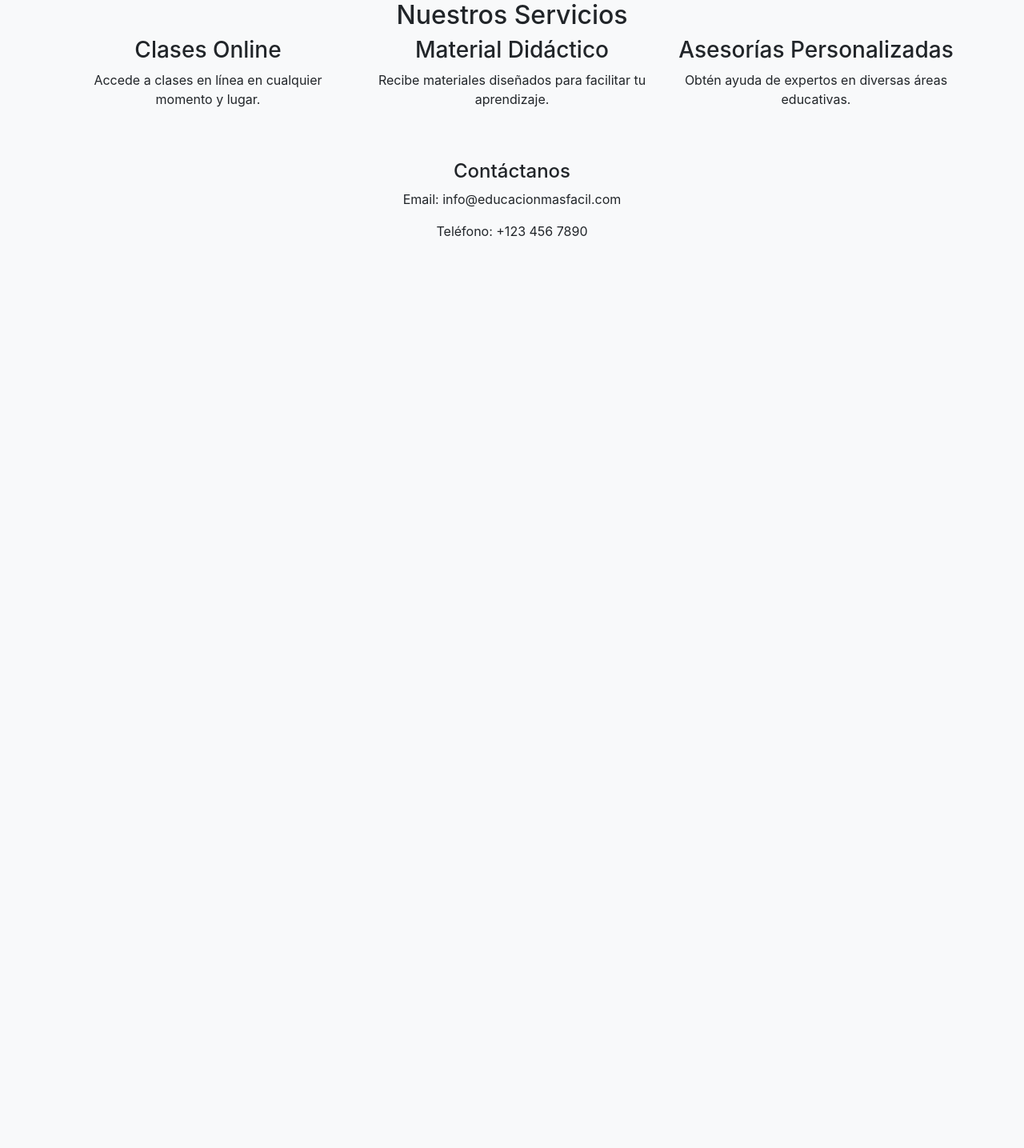
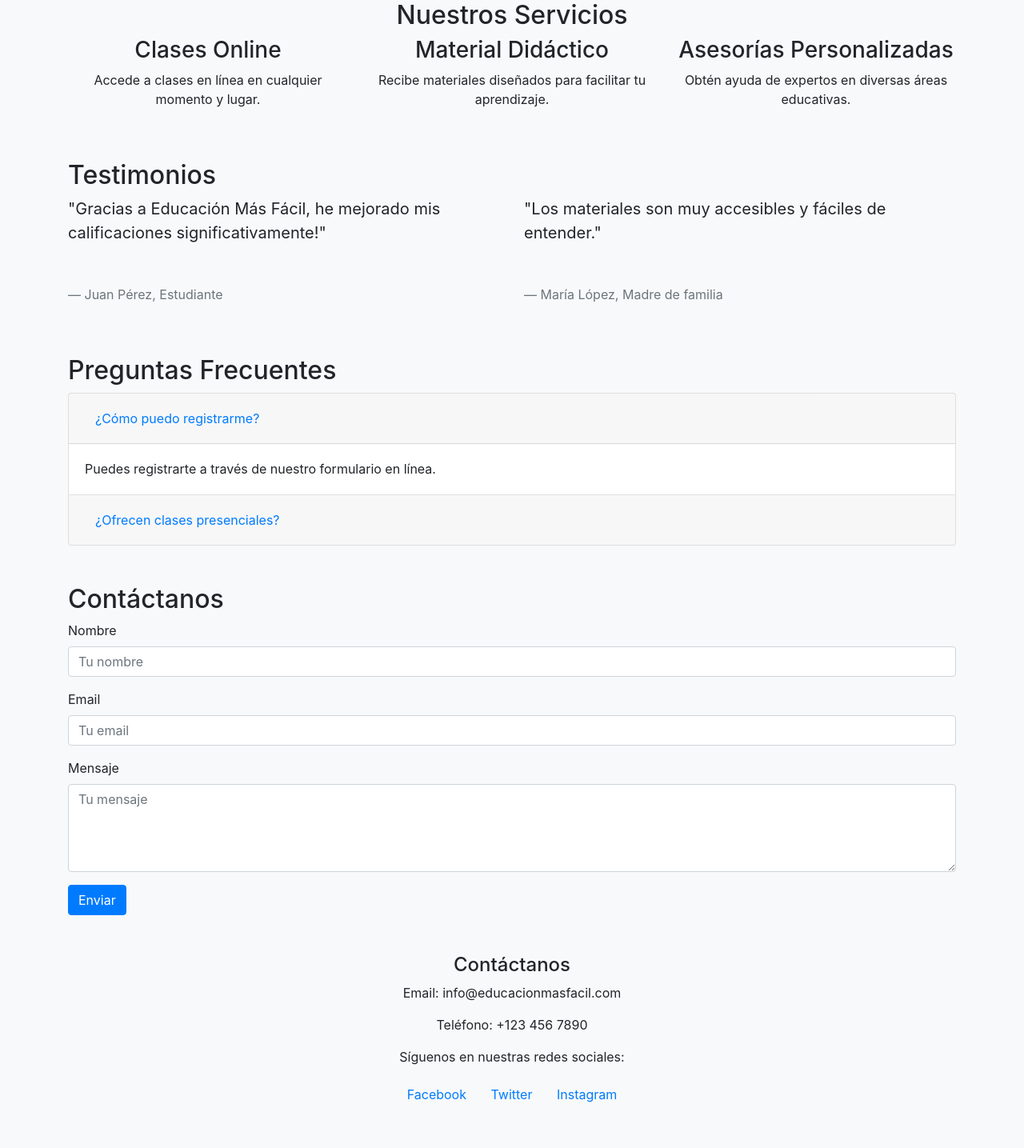
Before and after one commit to geanpiere27/app_aducacion_mas_facil, a Flask app: page / in a window 1280 px wide. Shown: the part 230-1665 px from the top of the page at 80% size. Before the commit the page ends 525 px from the top, so only its background shows below. Run offline with Flask 3, Linux system fonts and the light colour scheme; some libraries are stand-ins or nearby versions.

Commit message:
guardo mi trabajo de leading page finalizado

```diff
--- /dev/null
+++ b/templates/base.html
@@ -0,0 +1,20 @@
+<!DOCTYPE html>
+<html lang="es">
+<head>
+    <meta charset="UTF-8">
+    <meta name="viewport" content="width=device-width, initial-scale=1.0">
+    <title>{% block title %}Educación Más Fácil{% endblock %}</title>
+    <link rel="stylesheet" href="https://stackpath.bootstrapcdn.com/bootstrap/4.5.2/css/bootstrap.min.css">
+    <link rel="stylesheet" href="{{ url_for('static', filename='css/styles.css') }}">
+</head>
+<body>
+    <div class="container">
+        {% block content %}{% endblock %}
+    </div>
+
+    <script src="https://code.jquery.com/jquery-3.5.1.slim.min.js"></script>
+    <script src="https://cdn.jsdelivr.net/npm/@popperjs/core@2.11.6/dist/umd/popper.min.js"></script>
+    <script src="https://stackpath.bootstrapcdn.com/bootstrap/4.5.2/js/bootstrap.min.js"></script>
+    <script src="{{ url_for('static', filename='js/scripts.js') }}"></script>
+</body>
+</html>
--- a/templates/index.html
+++ b/templates/index.html
@@ -1,14 +1,6 @@
-<!DOCTYPE html>
-<html lang="es">
-<head>
-    <meta charset="UTF-8">
-    <meta name="viewport" content="width=device-width, initial-scale=1.0">
-    <title>Educación Más Fácil</title>
-    <link rel="stylesheet" href="https://stackpath.bootstrapcdn.com/bootstrap/4.5.2/css/bootstrap.min.css">
-    <link rel="stylesheet" href="{{ url_for('static', filename='css/styles.css') }}">
-</head>
-<body>
-    <div class="container">
+{% extends "base.html" %}
+
+{% block content %}
 <header class="text-center my-5">
     <h1>Educación Más Fácil</h1>
     <p>Transforma tu aprendizaje con recursos accesibles y efectivos</p>
@@ -33,11 +25,84 @@
     </div>
 </section>
 
-        <footer class="text-center my-5" id="contact">
+<section class="my-5">
+    <h2>Testimonios</h2>
+    <div class="row">
+        <div class="col-md-6">
+            <blockquote class="blockquote">
+                <p>"Gracias a Educación Más Fácil, he mejorado mis calificaciones significativamente!"</p>
+                <footer class="blockquote-footer">Juan Pérez, Estudiante</footer>
+            </blockquote>
+        </div>
+        <div class="col-md-6">
+            <blockquote class="blockquote">
+                <p>"Los materiales son muy accesibles y fáciles de entender."</p>
+                <footer class="blockquote-footer">María López, Madre de familia</footer>
+            </blockquote>
+        </div>
+    </div>
+</section>
+
+<section class="my-5" id="faq">
+    <h2>Preguntas Frecuentes</h2>
+    <div class="accordion" id="faqAccordion">
+        <div class="card">
+            <div class="card-header" id="headingOne">
+                <h5 class="mb-0">
+                    <button class="btn btn-link" type="button" data-toggle="collapse" data-target="#collapseOne" aria-expanded="true" aria-controls="collapseOne">
+                        ¿Cómo puedo registrarme?
+                    </button>
+                </h5>
+            </div>
+            <div id="collapseOne" class="collapse show" aria-labelledby="headingOne" data-parent="#faqAccordion">
+                <div class="card-body">
+                    Puedes registrarte a través de nuestro formulario en línea.
+                </div>
+            </div>
+        </div>
+        <div class="card">
+            <div class="card-header" id="headingTwo">
+                <h5 class="mb-0">
+                    <button class="btn btn-link collapsed" type="button" data-toggle="collapse" data-target="#collapseTwo" aria-expanded="false" aria-controls="collapseTwo">
+                        ¿Ofrecen clases presenciales?
+                    </button>
+                </h5>
+            </div>
+            <div id="collapseTwo" class="collapse" aria-labelledby="headingTwo" data-parent="#faqAccordion">
+                <div class="card-body">
+                    Actualmente, nuestras clases son completamente online.
+                </div>
+            </div>
+        </div>
+    </div>
+</section>
+
+<section class="my-5" id="contact">
+    <h2>Contáctanos</h2>
+    <form>
+        <div class="form-group">
+            <label for="name">Nombre</label>
+            <input type="text" class="form-control" id="name" placeholder="Tu nombre" required>
+        </div>
+        <div class="form-group">
+            <label for="email">Email</label>
+            <input type="email" class="form-control" id="email" placeholder="Tu email" required>
+        </div>
+        <div class="form-group">
+            <label for="message">Mensaje</label>
+            <textarea class="form-control" id="message" rows="4" placeholder="Tu mensaje" required></textarea>
+        </div>
+        <button type="submit" class="btn btn-primary">Enviar</button>
+    </form>
+</section>
+
+<footer class="text-center my-5">
     <h4>Contáctanos</h4>
     <p>Email: info@educacionmasfacil.com</p>
     <p>Teléfono: +123 456 7890</p>
+    <p>Síguenos en nuestras redes sociales:</p>
+    <a href="#" class="btn btn-link">Facebook</a>
+    <a href="#" class="btn btn-link">Twitter</a>
+    <a href="#" class="btn btn-link">Instagram</a>
 </footer>
-    </div>
-</body>
-</html>
+{% endblock %}
```
Also changed, not shown: static/css/js/scripts.js (added). Lines whose indentation alone changed are shown as unchanged.
